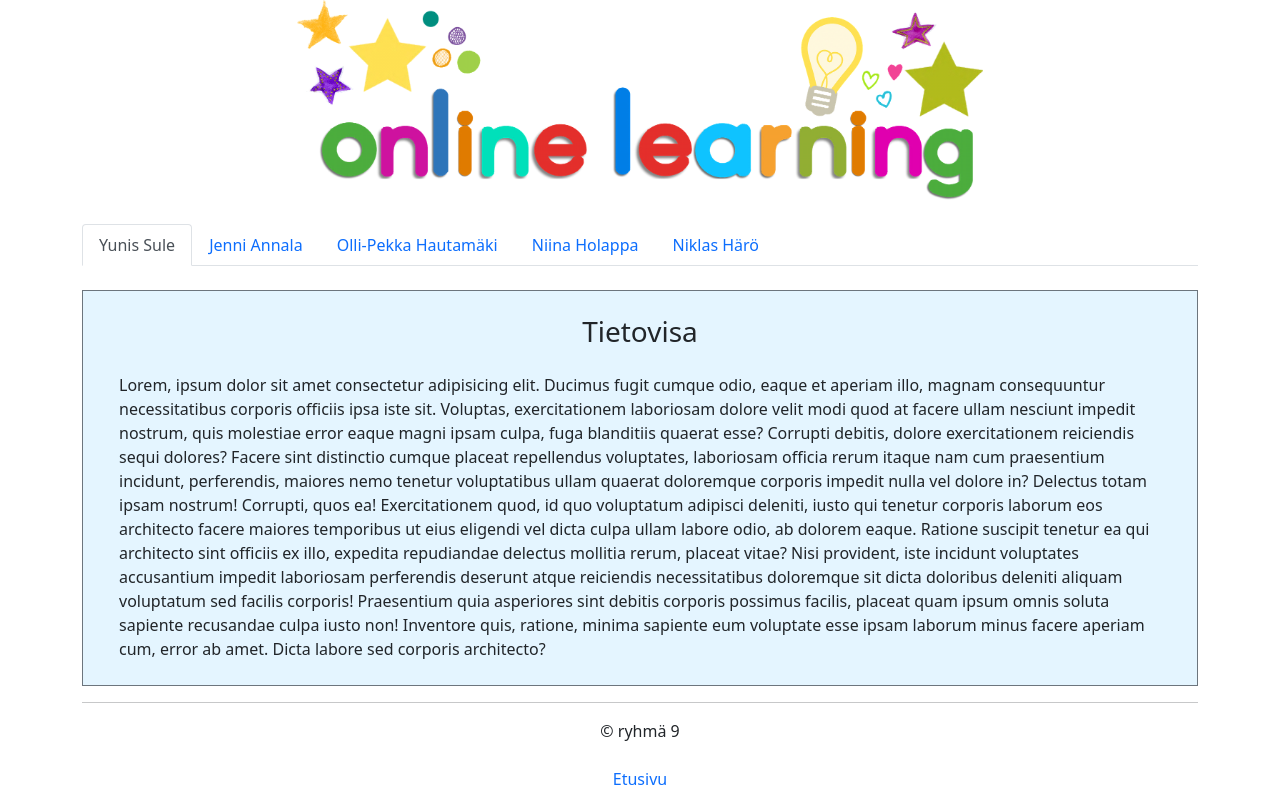
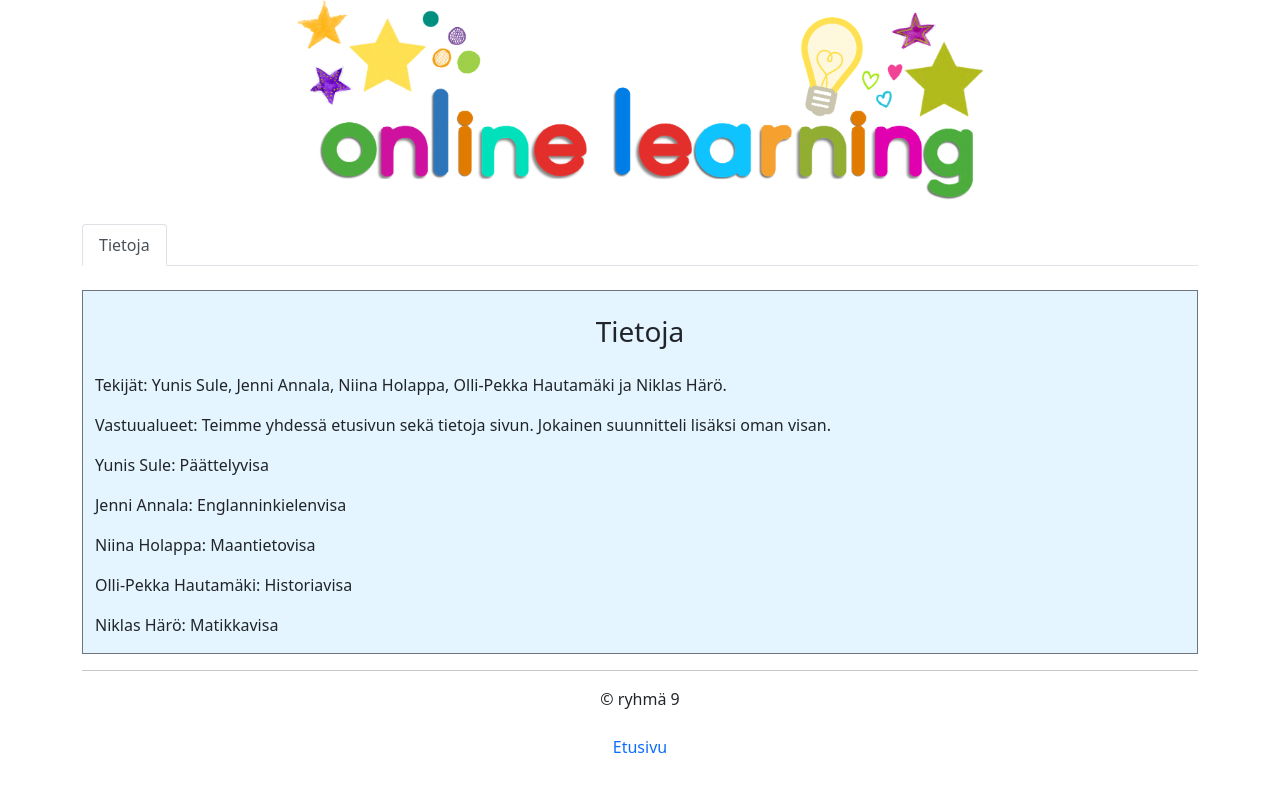
Before and after one commit to YunisSule/Web-projekti2021, a plain HTML site: page about/tietoja.html in a window 1280 px wide. Drawn offline with nearby package versions, Linux system fonts and the light colour scheme.

Commit message:
Added text in information page

```diff
--- a/about/tietoja.html
+++ b/about/tietoja.html
@@ -32,35 +32,21 @@
           </button>
           <div class="collapse navbar-collapse mt-4" id="navbarSupportedContent">
             <li class="nav-item">
-              <a class="nav-link active" aria-current="page" href="./tietoja.html">Yunis Sule</a>
-            </li>
-            <li class="nav-item">
-              <a class="nav-link" href="./tietojaJenni.html">Jenni Annala</a>
-            </li>
-            <li class="nav-item">
-              <a class="nav-link" href="./tietojaOp.html">Olli-Pekka Hautamäki</a>
-            </li>
-            <li class="nav-item">
-              <a class="nav-link" href="./tietojaNiina.html">Niina Holappa</a>
-            </li>
-            <li class="nav-item">
-              <a class="nav-link" href="./tietojaNiklas.html">Niklas Härö</a>
+              <a class="nav-link active" aria-current="page" href="./tietoja.html">Tietoja</a>
             </li>
           </div>
         </ul>
       </div>
       <div class="container border border-secondary mt-4" id="content">
-        <h3 class="text-center mt-4">Tietovisa</h3>
+        <h3 class="text-center mt-4">Tietoja</h3>
         <p class="m-4">
-          Lorem, ipsum dolor sit amet consectetur adipisicing elit. Ducimus fugit cumque odio, eaque et aperiam illo, magnam consequuntur necessitatibus corporis officiis ipsa iste sit. Voluptas,
-          exercitationem laboriosam dolore velit modi quod at facere ullam nesciunt impedit nostrum, quis molestiae error eaque magni ipsam culpa, fuga blanditiis quaerat esse? Corrupti debitis,
-          dolore exercitationem reiciendis sequi dolores? Facere sint distinctio cumque placeat repellendus voluptates, laboriosam officia rerum itaque nam cum praesentium incidunt, perferendis,
-          maiores nemo tenetur voluptatibus ullam quaerat doloremque corporis impedit nulla vel dolore in? Delectus totam ipsam nostrum! Corrupti, quos ea! Exercitationem quod, id quo voluptatum
-          adipisci deleniti, iusto qui tenetur corporis laborum eos architecto facere maiores temporibus ut eius eligendi vel dicta culpa ullam labore odio, ab dolorem eaque. Ratione suscipit tenetur
-          ea qui architecto sint officiis ex illo, expedita repudiandae delectus mollitia rerum, placeat vitae? Nisi provident, iste incidunt voluptates accusantium impedit laboriosam perferendis
-          deserunt atque reiciendis necessitatibus doloremque sit dicta doloribus deleniti aliquam voluptatum sed facilis corporis! Praesentium quia asperiores sint debitis corporis possimus facilis,
-          placeat quam ipsum omnis soluta sapiente recusandae culpa iusto non! Inventore quis, ratione, minima sapiente eum voluptate esse ipsam laborum minus facere aperiam cum, error ab amet. Dicta
-          labore sed corporis architecto?
+          <p>Tekijät: Yunis Sule, Jenni Annala, Niina Holappa, Olli-Pekka Hautamäki ja Niklas Härö.</p>
+          <p>Vastuualueet: Teimme yhdessä etusivun sekä tietoja sivun. Jokainen suunnitteli lisäksi oman visan.</p>
+          <p>Yunis Sule: Päättelyvisa</p>
+          <p>Jenni Annala: Englanninkielenvisa</p>
+          <p>Niina Holappa: Maantietovisa</p>
+          <p>Olli-Pekka Hautamäki: Historiavisa</p>
+          <p>Niklas Härö: Matikkavisa</p>
         </p>
       </div>
       <footer class="text-center">
```
